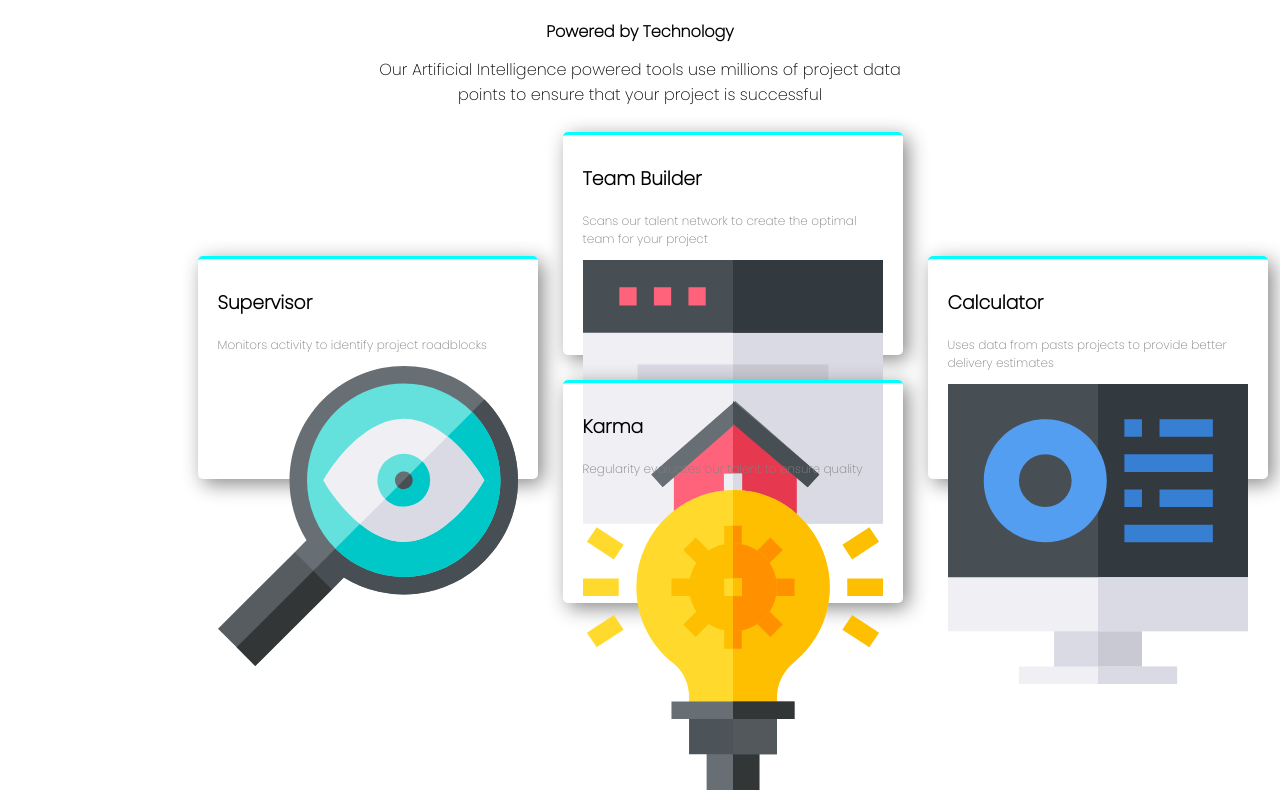
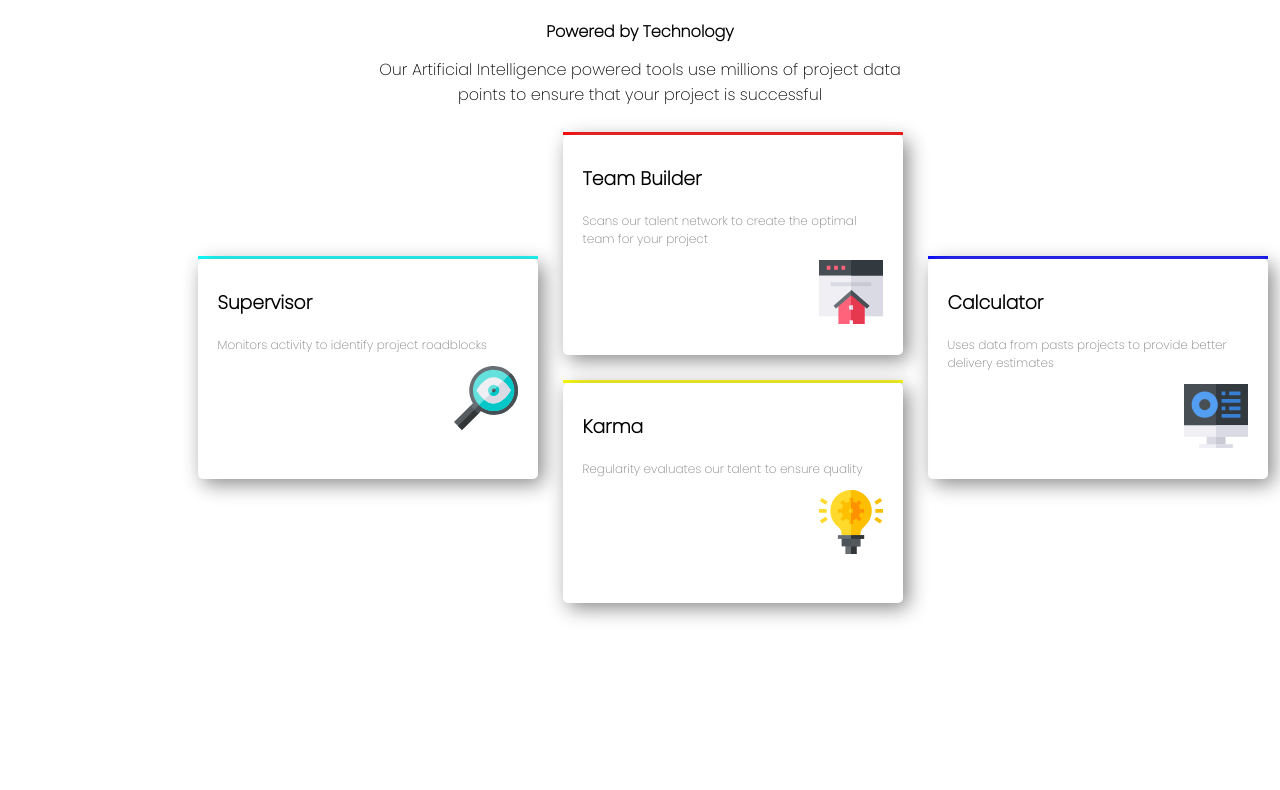
Before and after one commit to BillyGrind/Pair_Coding, a plain HTML site: page index.html in a window 1280 px wide. Shown: the part 72-862 px from the top of the page. After the commit the page ends 800 px from the top, so only its background shows below. Drawn offline with Linux system fonts and the light colour scheme.

Commit message:
Version Desktop ok

```diff
--- a/assets/style.scss
+++ b/assets/style.scss
@@ -35,7 +35,6 @@ header {
 }
 
 .card {
-  border-top: cyan solid 3px;
   border-radius: 5px;
   box-shadow: 5px 5px 20px #888888;
   padding: 10px 20px;
@@ -49,7 +48,7 @@ header {
     font-size: 12px;
     color: gray;
   }
-  img {
+  .img {
     display: flex;
     width: 100%;
     justify-content: flex-end;
@@ -58,18 +57,21 @@ header {
 
 .supervisor {
   grid-area: supervisor;
+  border-top: cyan solid 3px;
 }
 
 .calculator {
   grid-area: calculator;
+  border-top: blue solid 3px;
 
 }
 
 .team-builder {
   grid-area: team-builder;
+  border-top: red solid 3px;
 }
 
 .karma {
   grid-area: karma;
-
+  border-top: yellow solid 3px;
 }
--- a/index.html
+++ b/index.html
@@ -25,7 +25,10 @@
             <h3>Supervisor</h3>
             <p>Monitors activity to identify project roadblocks</p>
           </div>
-          <img src="/src/images/icon-supervisor.svg" alt="" />
+          <div class="img">
+            <img src="/src/images/icon-supervisor.svg" alt="" />
+          </div>
+
         </div>
       </div>
 
@@ -35,7 +38,10 @@
           <p>
             Uses data from pasts projects to provide better delivery estimates
           </p>
-          <img src="/src/images/icon-calculator.svg" alt="" />
+          <div class="img">
+            <img src="/src/images/icon-calculator.svg" alt="" />
+          </div>
+
         </div>
       </div>
 
@@ -45,7 +51,10 @@
           <p>
             Scans our talent network to create the optimal team for your project
           </p>
-          <img src="/src/images/icon-team-builder.svg" alt="" />
+          <div class="img">
+            <img src="/src/images/icon-team-builder.svg" alt="" />
+          </div>
+
         </div>
       </div>
 
@@ -53,7 +62,9 @@
         <div class="card">
           <h3>Karma</h3>
           <p>Regularity evaluates our talent to ensure quality</p>
-          <img src="/src/images/icon-karma.svg" alt="" />
+          <div class="img">
+            <img src="/src/images/icon-karma.svg" alt="" />
+          </div>
         </div>
       </div>
     </div>
```
Also changed, not shown: assets/style.css, 1 other file.
